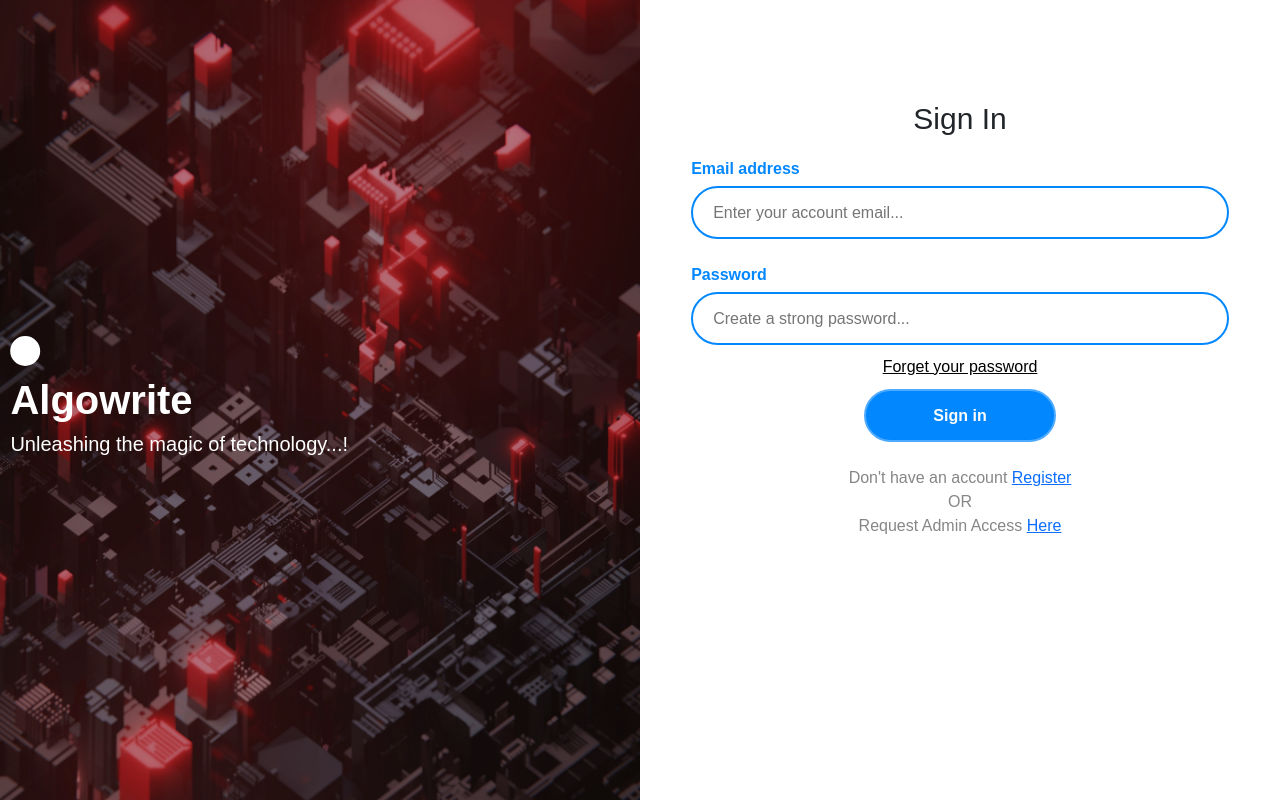
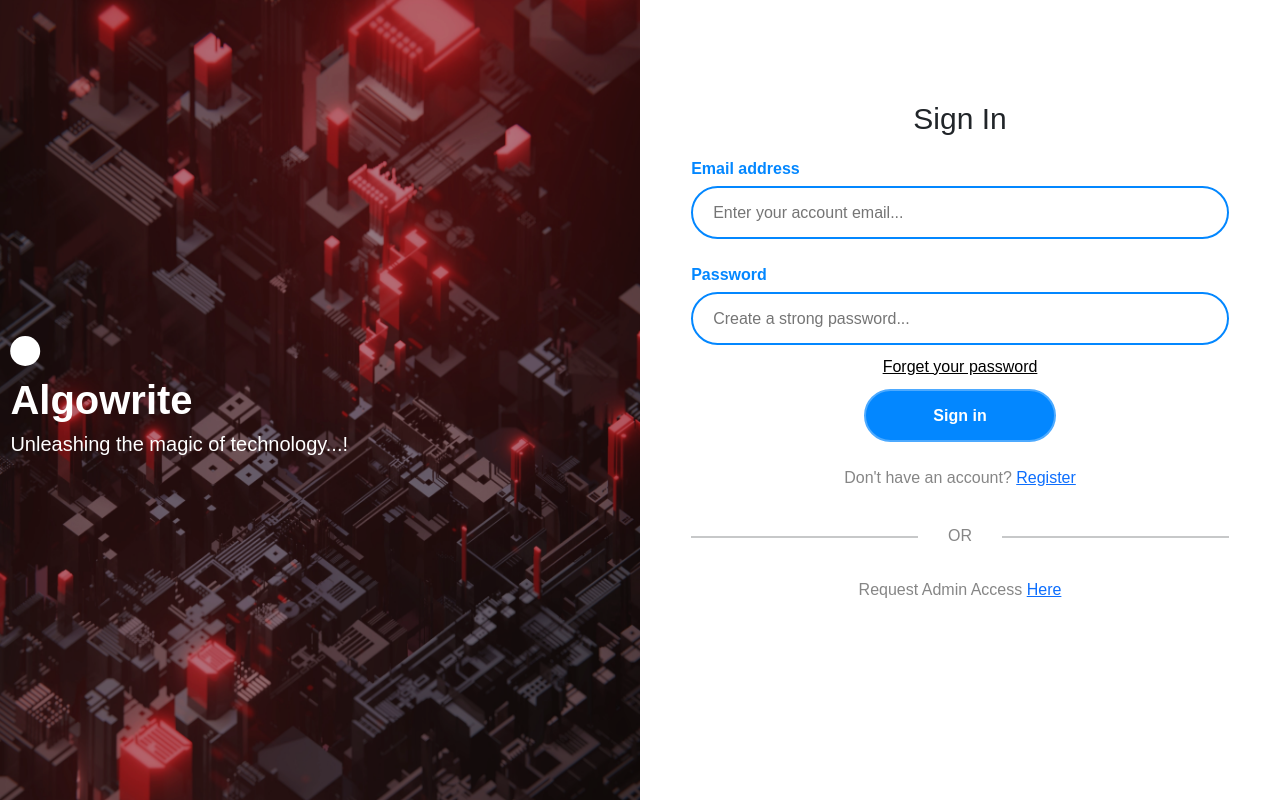
Before and after one commit to Algowrite-software-solution/ALG011-Viper-Training, a PHP site: page /signin in a window 1280 px wide. Run offline with PHP 8.4, Linux system fonts and the light colour scheme; some web fonts are replaced.

Commit message:
Sign in page

```diff
--- a/public/css/main.css
+++ b/public/css/main.css
@@ -310,5 +310,25 @@
   font-weight: 500;
   margin-top: 10px;
   text-align: center;
+}
 
+.graytxtline{
+  color: #868686;
+  font-weight: 500;
+  margin-top: 10px;
+  text-align: center;
+  margin-left: 30px;
+  margin-right: 30px;
 }
+
+.signinlinediv{
+  display: flex;
+  margin-left: 8%;
+  margin-right: 8%;
+}
+
+.signinline{
+  margin-top: 22px;
+  width: 44%;
+  border: 1.7px solid
+}
--- a/public/view/interface/signin.php
+++ b/public/view/interface/signin.php
@@ -26,8 +26,13 @@
                 <div class="signcentertxt">
                     <a href="#" class="forgotpassword">Forget your password</a><br>
                     <button type="submit" class="signinsubmitbtn">Sign in</button><br><br>
-                    <span class="graytxt">Don't have an account </span><a href="#" >Register</a><br>
-                    <span class="graytxt">OR</span><br>
+                    <span class="graytxt">Don't have an account? </span><a href="#" >Register</a><br><br>
+                    <div class="signinlinediv">
+                        <hr class="signinline">
+                        <span class="graytxtline">OR</span>
+                        <hr class="signinline">
+                    </div>
+                    <br>
                     <span class="graytxt">Request Admin Access </span><a href="#" >Here</a>
                 </div>
             </form>
```
